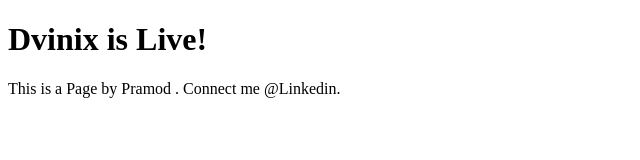
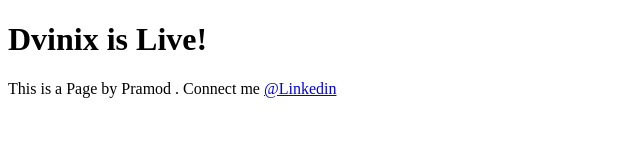
Before and after one commit to pramodmooriath/Dvinix, a plain HTML site: page index.html in a window 1280 px wide. Shown: the whole page, without its empty margins (0-640 px from the left). Drawn offline with Linux system fonts and the light colour scheme.

Commit message:
Update index.html

```diff
--- a/index.html
+++ b/index.html
@@ -2,6 +2,6 @@
 <html>
 <body>
     <h1>Dvinix is Live!</h1>
-    <p>This is a Page by Pramod . Connect me @Linkedin.  </p>
+    <p>This is a Page by Pramod . Connect me <a href = https://www.linkedin.com/in/pramodmooriath>  @Linkedin</a> </p>
 </body>
 </html>
```
